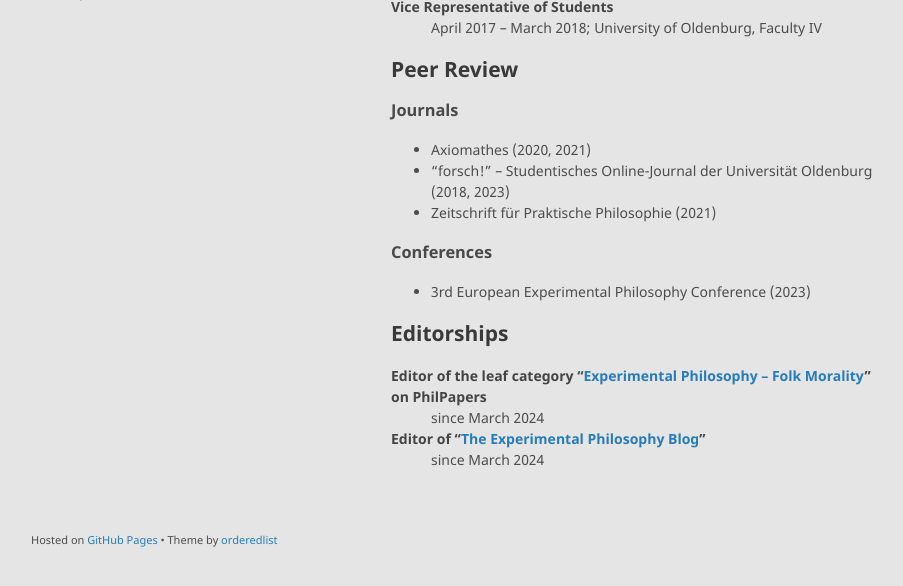
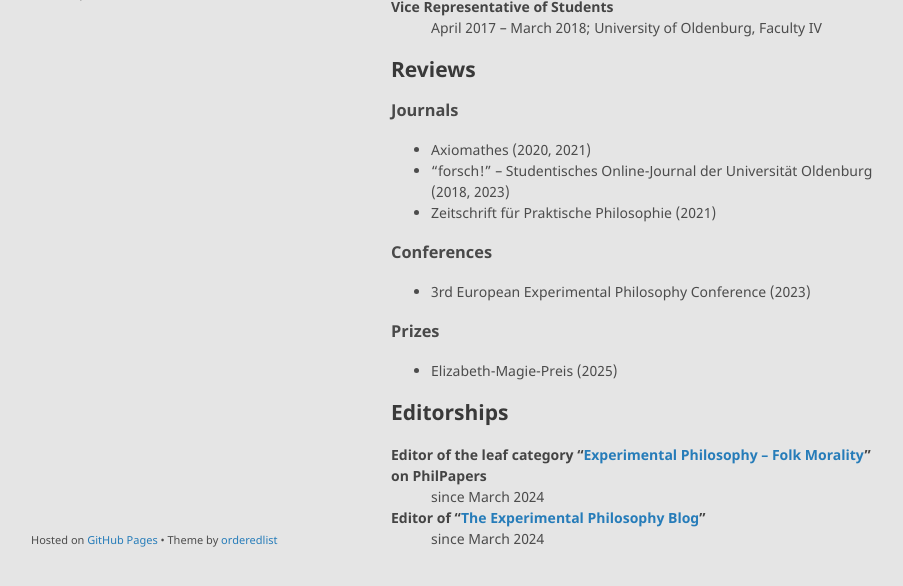
Before and after one commit to alephmembeth/alephmembeth.github.io, a Jekyll site: the page built from services.md, in a window 1280 px wide and 985 px high, cut to the strip 366-952 px from the top of the window. Shown: the whole strip, without its empty margins (179-1082 px from the left). Built offline with Jekyll 4.4.1, drawn with Linux system fonts in a browser that asks for light colours; our own code applies the rules of GitHub Pages for plain Markdown files.

Commit message:
Update services.md

```diff
--- a/services.md
+++ b/services.md
@@ -19,7 +19,7 @@ layout: default
       <dd>April 2017 – March 2018; University of Oldenburg, Faculty IV</dd>
 </dl>
 
-## Peer Review
+## Reviews
 
 ### Journals
 
@@ -31,6 +31,10 @@ layout: default
 
 + 3rd European Experimental Philosophy Conference (2023)
 
+### Prizes
+
++ Elizabeth-Magie-Preis (2025)
+
 ## Editorships
 
 <dl>
```
